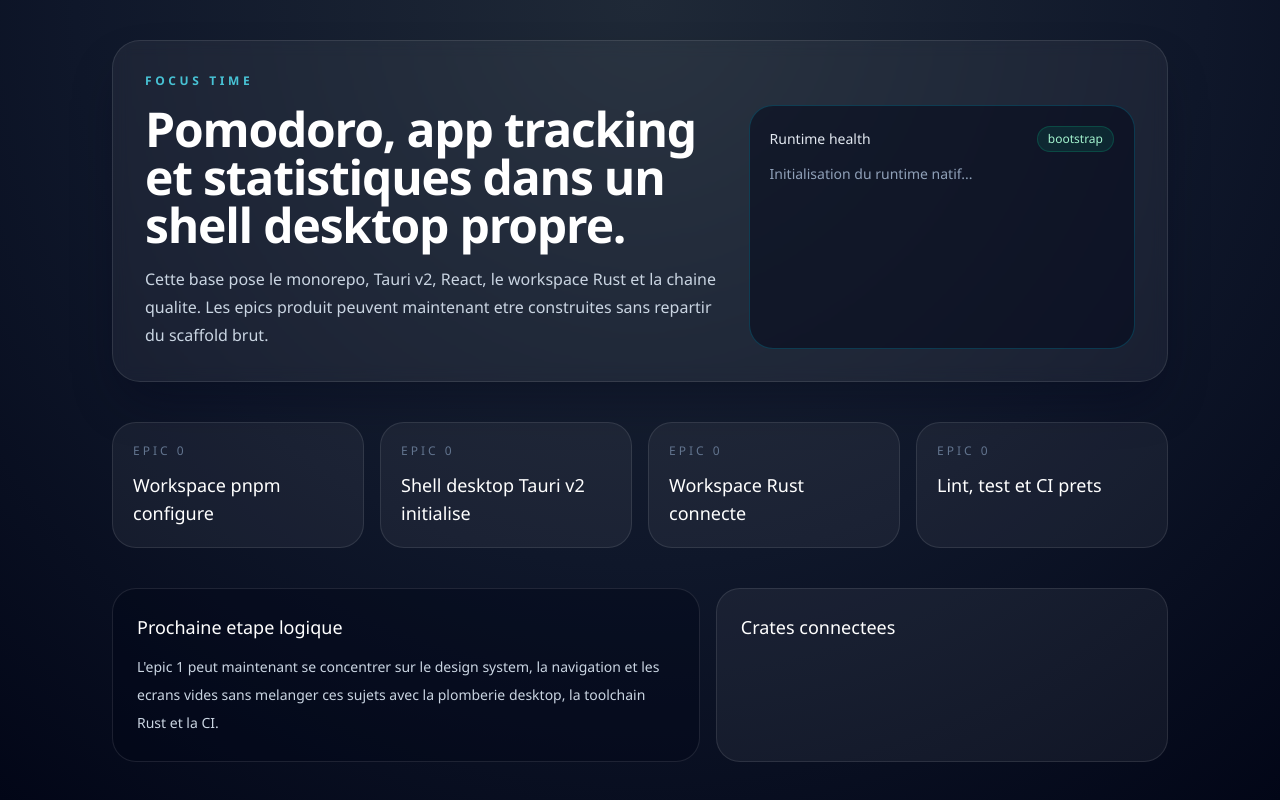
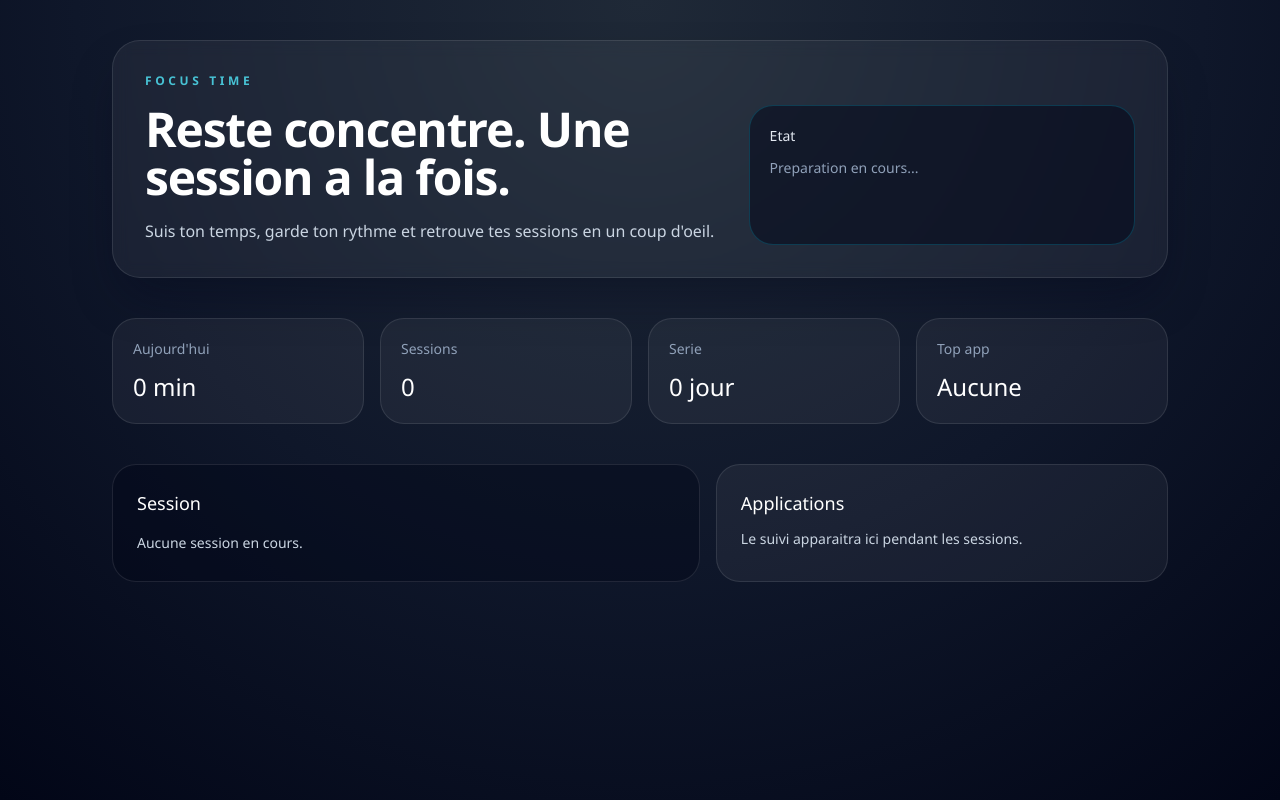
Before and after one commit to Palawizard/focus-time, a React (Vite) app in the folder apps/desktop/: page / in a window 1280 px wide. Built offline with nearby package versions, Linux system fonts and the light colour scheme.

Commit message:
chore: add working rules and align app copy

```diff
--- a/apps/desktop/src/app/AppShell.tsx
+++ b/apps/desktop/src/app/AppShell.tsx
@@ -2,11 +2,10 @@ import { useQuery } from "@tanstack/react-query";
 
 import { getRuntimeHealth } from "../lib/tauri";
 
-const foundationItems = [
-  "Workspace pnpm configure",
-  "Shell desktop Tauri v2 initialise",
-  "Workspace Rust connecte",
-  "Lint, test et CI prets",
+const focusStats = [
+  { label: "Aujourd'hui", value: "0 min" },
+  { label: "Sessions", value: "0" },
+  { label: "Serie", value: "0 jour" },
 ] as const;
 
 export function AppShell() {
@@ -25,46 +24,41 @@ export function AppShell() {
           <div className="grid gap-6 lg:grid-cols-[minmax(0,1.5fr)_minmax(22rem,1fr)]">
             <div className="space-y-4">
               <h1 className="max-w-3xl text-4xl font-semibold tracking-tight text-white sm:text-5xl">
-                Pomodoro, app tracking et statistiques dans un shell desktop
-                propre.
+                Reste concentre. Une session a la fois.
               </h1>
               <p className="max-w-2xl text-sm leading-7 text-slate-300 sm:text-base">
-                Cette base pose le monorepo, Tauri v2, React, le workspace Rust
-                et la chaine qualite. Les epics produit peuvent maintenant etre
-                construites sans repartir du scaffold brut.
+                Suis ton temps, garde ton rythme et retrouve tes sessions en un
+                coup d'oeil.
               </p>
             </div>
 
             <div className="rounded-[24px] border border-cyan-400/20 bg-slate-950/50 p-5">
               <div className="mb-3 flex items-center justify-between">
                 <h2 className="text-sm font-medium text-slate-200">
-                  Runtime health
+                  Etat
                 </h2>
-                <span className="rounded-full border border-emerald-400/20 bg-emerald-400/10 px-2.5 py-1 text-xs text-emerald-200">
-                  bootstrap
-                </span>
               </div>
 
               {runtimeHealth.isLoading ? (
                 <p className="text-sm text-slate-400">
-                  Initialisation du runtime natif...
+                  Preparation en cours...
                 </p>
               ) : runtimeHealth.isError ? (
                 <p className="text-sm text-rose-300">
-                  Le shell Tauri n&apos;a pas encore repondu.
+                  Impossible de charger l'application.
                 </p>
               ) : (
                 <dl className="space-y-3 text-sm">
                   <div className="flex justify-between gap-4">
-                    <dt className="text-slate-400">Produit</dt>
+                    <dt className="text-slate-400">Application</dt>
                     <dd className="text-slate-100">
                       {runtimeHealth.data.productName}
                     </dd>
                   </div>
                   <div className="flex justify-between gap-4">
-                    <dt className="text-slate-400">Shell</dt>
+                    <dt className="text-slate-400">Suivi</dt>
                     <dd className="text-slate-100">
-                      {runtimeHealth.data.desktopShell}
+                      Pret
                     </dd>
                   </div>
                   <div className="flex justify-between gap-4">
@@ -74,9 +68,9 @@ export function AppShell() {
                     </dd>
                   </div>
                   <div className="flex justify-between gap-4">
-                    <dt className="text-slate-400">Persistence</dt>
+                    <dt className="text-slate-400">Stockage</dt>
                     <dd className="text-slate-100">
-                      {runtimeHealth.data.persistenceMode}
+                      Local
                     </dd>
                   </div>
                 </dl>
@@ -86,39 +80,36 @@ export function AppShell() {
         </header>
 
         <section className="grid gap-4 md:grid-cols-2 xl:grid-cols-4">
-          {foundationItems.map((item) => (
+          {focusStats.map((item) => (
             <article
-              key={item}
+              key={item.label}
               className="rounded-[24px] border border-white/10 bg-white/5 p-5"
             >
-              <p className="text-xs uppercase tracking-[0.25em] text-slate-500">
-                Epic 0
-              </p>
-              <h2 className="mt-3 text-lg font-medium text-white">{item}</h2>
+              <p className="text-sm text-slate-400">{item.label}</p>
+              <h2 className="mt-3 text-2xl font-medium text-white">
+                {item.value}
+              </h2>
             </article>
           ))}
+
+          <article className="rounded-[24px] border border-white/10 bg-white/5 p-5">
+            <p className="text-sm text-slate-400">Top app</p>
+            <h2 className="mt-3 text-2xl font-medium text-white">Aucune</h2>
+          </article>
         </section>
 
         <section className="grid gap-4 lg:grid-cols-[minmax(0,1.3fr)_minmax(18rem,1fr)]">
           <article className="rounded-[24px] border border-white/10 bg-slate-950/40 p-6">
-            <h2 className="text-lg font-medium text-white">
-              Prochaine etape logique
-            </h2>
+            <h2 className="text-lg font-medium text-white">Session</h2>
             <p className="mt-3 text-sm leading-7 text-slate-300">
-              L&apos;epic 1 peut maintenant se concentrer sur le design system,
-              la navigation et les ecrans vides sans melanger ces sujets avec
-              la plomberie desktop, la toolchain Rust et la CI.
+              Aucune session en cours.
             </p>
           </article>
 
           <article className="rounded-[24px] border border-white/10 bg-white/5 p-6">
-            <h2 className="text-lg font-medium text-white">
-              Crates connectees
-            </h2>
+            <h2 className="text-lg font-medium text-white">Applications</h2>
             <ul className="mt-3 space-y-2 text-sm text-slate-300">
-              {(runtimeHealth.data?.workspaceCrates ?? []).map((crateName) => (
-                <li key={crateName}>{crateName}</li>
-              ))}
+              <li>Le suivi apparaitra ici pendant les sessions.</li>
             </ul>
           </article>
         </section>
--- a/apps/desktop/src/routes/index.ts
+++ b/apps/desktop/src/routes/index.ts
@@ -1,5 +1,5 @@
 export const bootstrapRoute = {
   id: "focus",
   label: "Focus",
-  description: "Shell desktop initial et statut du runtime",
+  description: "Vue principale de concentration",
 } as const;
```
Also changed, not shown: 2 other files (tests, documents, lock files or other folders).
